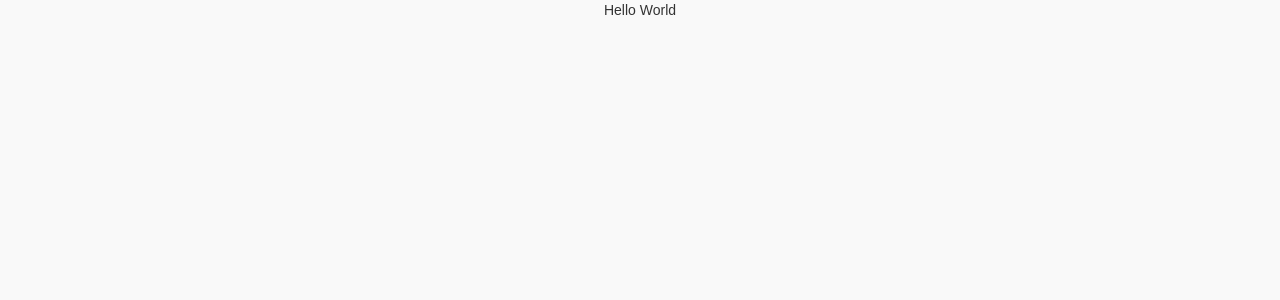
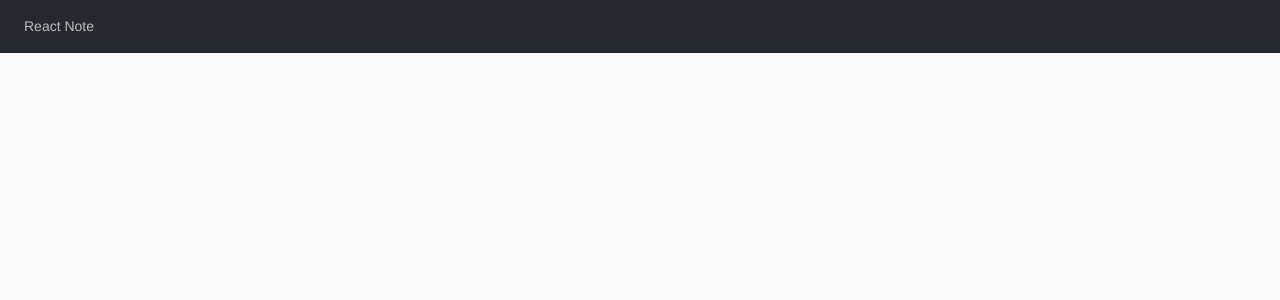
Before and after one commit to blazecn/ReactNote, a React app: page / in a window 1280 px wide. Shown: the top 300 px of the page. Built offline with nearby package versions, Linux system fonts and the light colour scheme.

Commit message:
using react-router

```diff
--- a/package.json
+++ b/package.json
@@ -11,7 +11,8 @@
     "@babel/runtime-corejs3": "^7.20.1",
     "react": "^18.2.0",
     "react-dom": "^18.2.0",
-    "react-router": "^6.4.3"
+    "react-router": "^6.4.3",
+    "react-router-dom": "^6.4.3"
   },
   "devDependencies": {
     "@babel/core": "^7.20.2",
@@ -22,6 +23,7 @@
     "@soda/friendly-errors-webpack-plugin": "^1.8.1",
     "@types/react": "^18.0.25",
     "@types/react-dom": "^18.0.8",
+    "@types/react-router-dom": "^5.3.3",
     "@typescript-eslint/eslint-plugin": "^5.42.1",
     "@typescript-eslint/parser": "^5.42.1",
     "babel-loader": "^9.1.0",
--- a/src/App/App.module.css
+++ /dev/null
@@ -1,4 +0,0 @@
-.app {
-  font-family: sans-serif;
-  text-align: center;
-}
--- a/src/App/App.tsx
+++ b/src/App/App.tsx
@@ -1,9 +1,26 @@
 import React from "react";
-import CSS from "./App.module.css";
+import { RouterProvider, createBrowserRouter } from "react-router-dom";
+import Home from "@/Pages/Home/Home";
+import About from "@/Pages/About/About";
+
+const router = createBrowserRouter([
+  {
+    path: "/",
+    element: <Home></Home>,
+  },
+  {
+    path: "/about",
+    element: <About></About>,
+  },
+]);
 
 class App extends React.Component {
   render() {
-    return <div className={CSS.app}>Hello World</div>;
+    return (
+      <React.StrictMode>
+        <RouterProvider router={router}></RouterProvider>
+      </React.StrictMode>
+    );
   }
 }
 
--- /dev/null
+++ b/src/Components/NavBar/NavBar.module.css
@@ -0,0 +1,6 @@
+.navbar {
+  display: flex;
+  padding: 16px 24px;
+  background-color: rgb(36, 41, 47);
+  color: rgba(255, 255, 255, 0.7);
+}
--- /dev/null
+++ b/src/Components/NavBar/NavBar.tsx
@@ -0,0 +1,14 @@
+import React from "react";
+import CSS from "./NavBar.module.css";
+
+interface NavBarProps {
+  title?: string;
+}
+
+class NavBar extends React.Component<NavBarProps> {
+  render() {
+    return <div className={CSS.navbar}>{this.props.title}</div>;
+  }
+}
+
+export default NavBar;
--- /dev/null
+++ b/src/Pages/About/About.tsx
@@ -0,0 +1,17 @@
+import React from "react";
+import { Component } from "react";
+import { Link } from "react-router-dom";
+
+import NavBar from "@/Components/NavBar/NavBar";
+
+class About extends Component {
+  render() {
+    return (
+      <div>
+        <NavBar title="About"></NavBar>
+      </div>
+    );
+  }
+}
+
+export default About;
--- /dev/null
+++ b/src/Pages/Home/Home.tsx
@@ -0,0 +1,16 @@
+import React from "react";
+import { Component } from "react";
+import { Link } from "react-router-dom";
+import NavBar from "@/Components/NavBar/NavBar";
+
+class Home extends Component {
+  render() {
+    return (
+      <div>
+        <NavBar title="React Note"></NavBar>
+      </div>
+    );
+  }
+}
+
+export default Home;
--- a/src/index.tsx
+++ b/src/index.tsx
@@ -1,5 +1,5 @@
 import React from "react";
-import * as ReactDOM from "react-dom";
+import { render } from "react-dom";
 import App from "./App/App";
 
-ReactDOM.render(<App />, document.getElementById("root"));
+render(<App />, document.getElementById("root"));
--- a/tsconfig.json
+++ b/tsconfig.json
@@ -8,7 +8,11 @@
     "jsx": "react",
     "allowJs": true,
     "esModuleInterop": true,
-    "allowSyntheticDefaultImports": true
+    "allowSyntheticDefaultImports": true,
+    "baseUrl": "src",
+    "paths": {
+      "@/*": ["*"]
+    }
   },
   "include": ["src/**/*"],
   "exclude": ["node_modules"]
--- a/webpack.config.js
+++ b/webpack.config.js
@@ -6,6 +6,7 @@ module.exports = {
   entry: "./src/index.tsx",
   devServer: {
     port: "8080",
+    historyApiFallback: true,
   },
   stats: "errors-only",
   module: {
```
